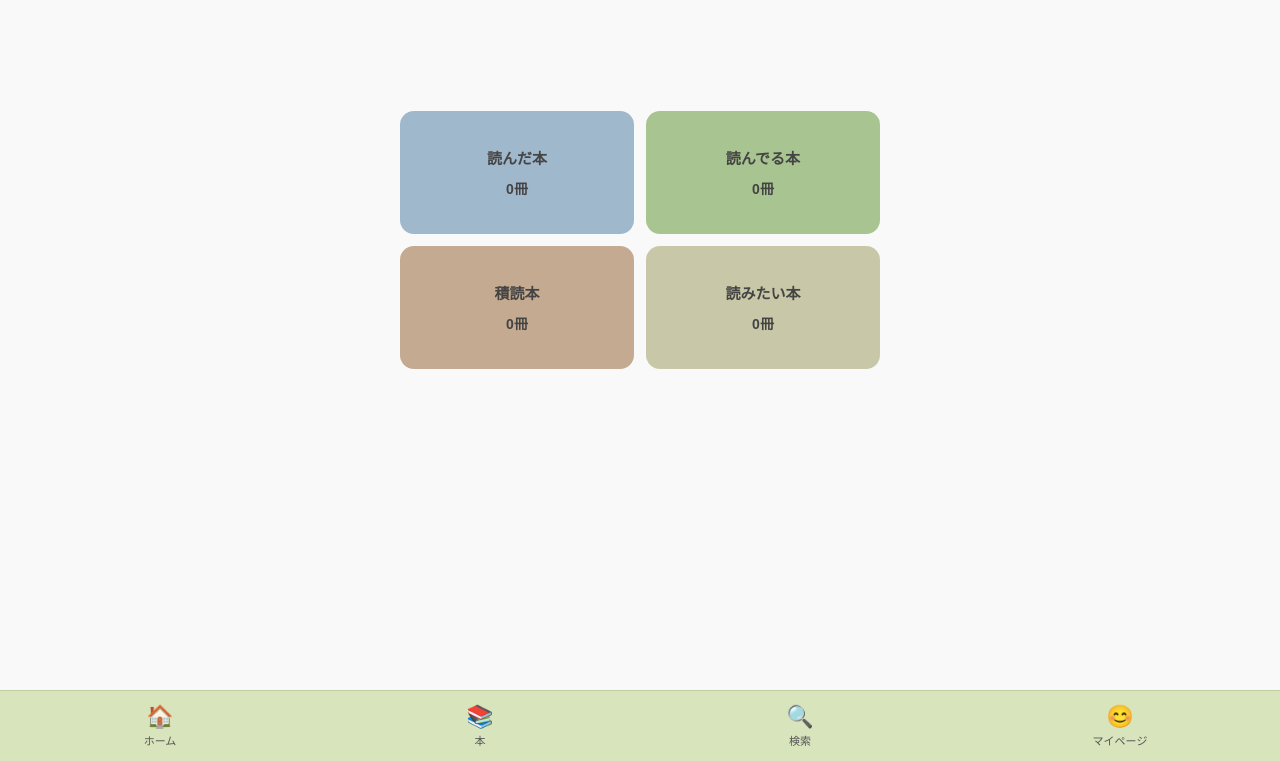
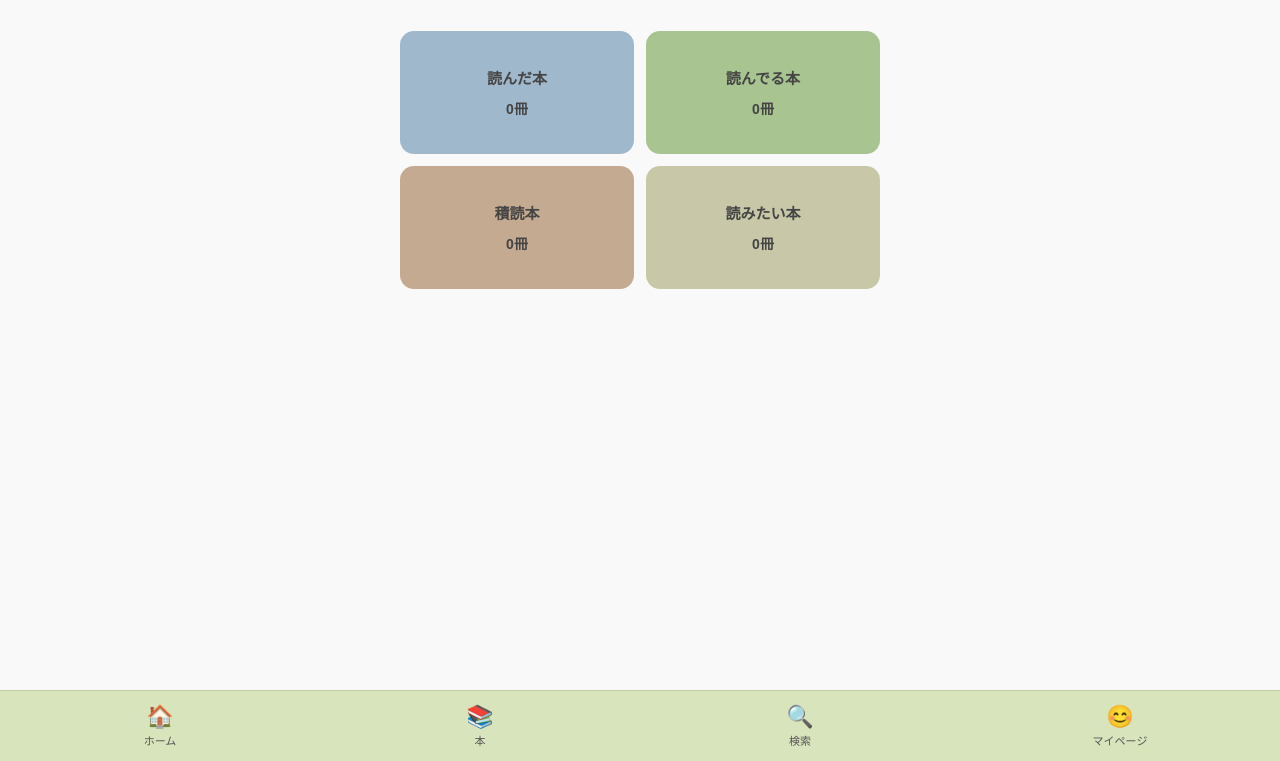
Before and after one commit to syk-tcir/readlog, a Django app: page /home/ in a window 1280 px wide. Shown: the part 39-800 px from the top of the page. Run offline with Django 5.2, Linux system fonts and the light colour scheme; the visitor is signed in with stand-in values (Sample User, id 1); data that the repository does not hold is empty.

Commit message:
不要スクロールと自動拡大表示の修正

```diff
--- a/readlog/app/templates/app/includes/home.html
+++ b/readlog/app/templates/app/includes/home.html
@@ -2,7 +2,7 @@
   .home-wrap {
     max-width: 480px;
     margin: 0 auto;
-    padding: 100px 16px;
+    padding: 20px 16px;
   }
 
   .home-grid {
--- a/readlog/templates/base.html
+++ b/readlog/templates/base.html
@@ -2,7 +2,7 @@
 <html lang="ja">
 <head>
     <meta charset="UTF-8">
-    <meta name="viewport" content="width=device-width, initial-scale=1.0">
+    <meta name="viewport" content="width=device-width, initial-scale=1.0, maximum-scale=1.0">
     <title>ReadLog</title>
     <style>
         body {
```
